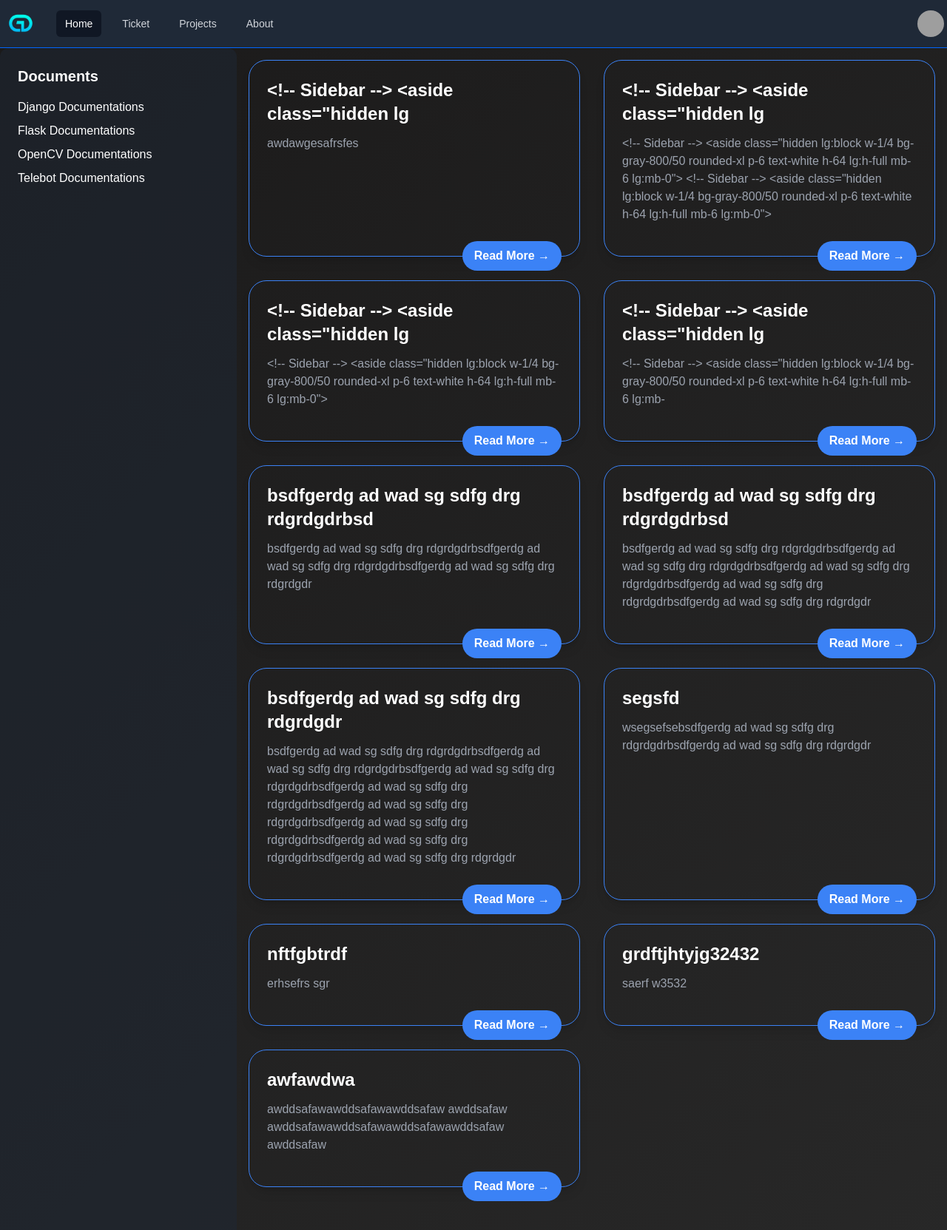
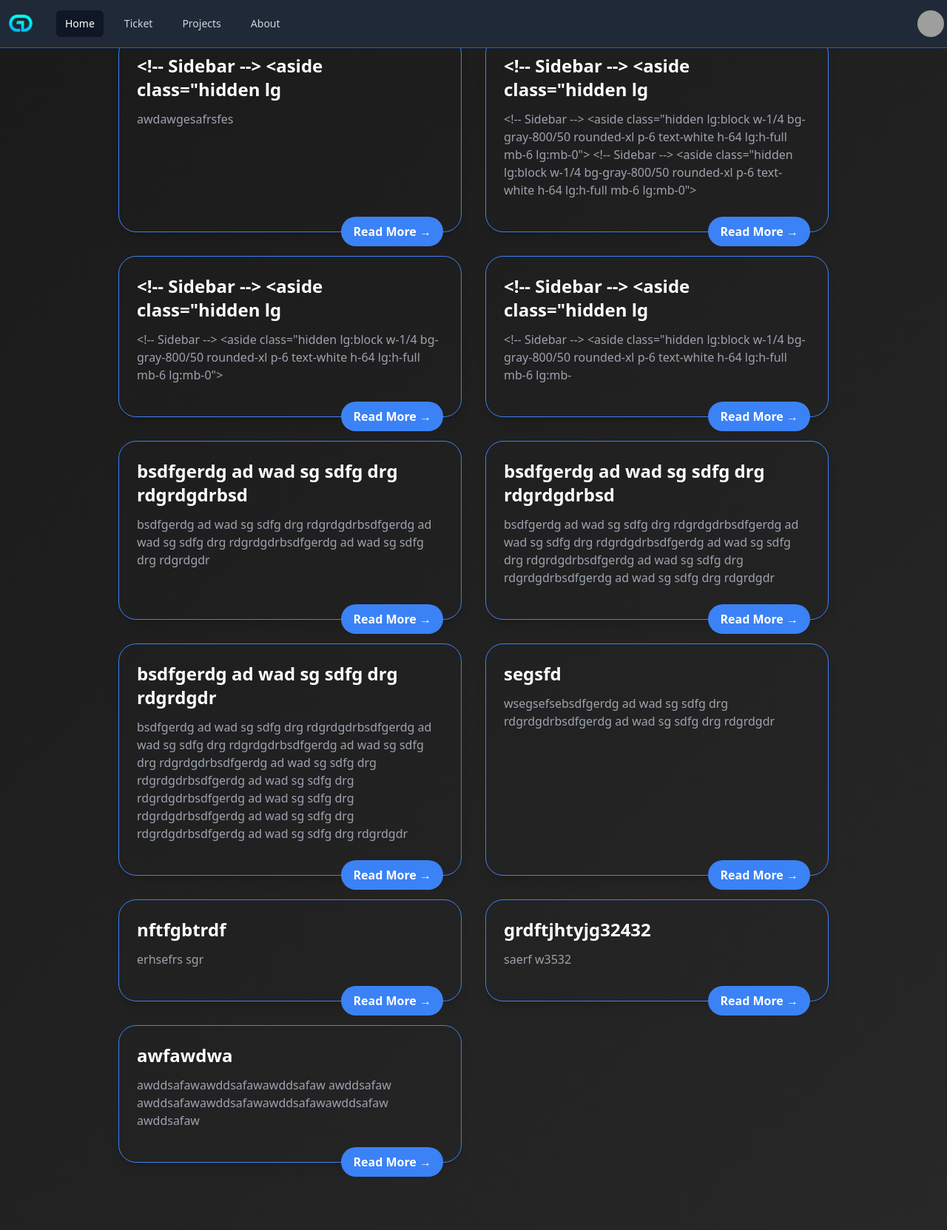
Before and after one commit to forehrawe/GoldDevelopers-site, a Django app: page / in a window 1280 px wide. Shown: the top 1663 px of the page at 74% size. Run offline with Django 5.2, Linux system fonts and the light colour scheme; data comes from the database, SQL or seed files in the repository; both versions use the stored data as it was before the commit; parts of the project's set-up code (start-up, migrations or seed data) failed here and were passed over; some libraries are stand-ins or nearby versions; grey boxes are pictures that could not be loaded.

Commit message:
init10-stable

```diff
--- a/BaseTemplates/Navbar.html
+++ b/BaseTemplates/Navbar.html
@@ -1,6 +1,6 @@
 {% load static %}
 
-<nav class="bg-gray-800 relative border-b-[1px] border-b-[rgb(0,102,255)] select-none z-50">
+<nav class="bg-gray-800 fixed w-full border-b-[1px] border-b-[rgb(0,102,255)] select-none z-50">
   <div class="max-w-7xl mx-auto px-2 sm:px-6 lg:px-1">
     <div class="relative flex h-16 items-center justify-between">
 
--- a/Homepage/templates/home.html
+++ b/Homepage/templates/home.html
@@ -3,63 +3,54 @@
 
 {% block title %}Homepage{% endblock title %}
 {% block head %}{% include "Navbar.html" %}{% endblock head %}
+{% block body %}
+<div class="max-w-5xl mx-auto py-12 px-4 sm:px-6 lg:px-8">
 
-{% block body %}
-<div class="flex flex-col lg:flex-row h-screen">
-
-  <!-- Sidebar -->
-  <!-- Sidebar -->
-<aside class="hidden lg:block w-1/4 bg-gray-800/50 rounded-xl p-6 text-white h-64 lg:h-full mb-6 lg:mb-0">
-
-    <h2 class="font-bold text-xl mb-4">Documents</h2>
-    <ul>
-      <li class="mb-2"><a href="#" class="hover:underline">Django Documentations</a></li>
-      <li class="mb-2"><a href="#" class="hover:underline">Flask Documentations</a></li>
-      <li class="mb-2"><a href="#" class="hover:underline">OpenCV Documentations</a></li>
-      <li class="mb-2"><a href="#" class="hover:underline">Telebot Documentations</a></li>
-    </ul>
-  </aside>
-
-  <!-- Main Content -->
-  <main class="w-full lg:w-3/4 p-4 overflow-y-auto pb-32">
   {% if posts %}
-      <div id="PostDiv" class="grid md:grid-cols-2 gap-8">
+    <div id="PostDiv" class="grid md:grid-cols-2 gap-8 ">
       {% for post in posts %}
         <div class="relative border border-blue-500 bg-gradient-to-br from-white-100 to-gray-50 rounded-3xl shadow-lg p-6 flex flex-col hover:-translate-y-[0.7px] duration-300">
         <h2 class="text-2xl font-bold mb-3 text-white">{{ post.Title }}</h2>
-            <p class="text-gray-400 mb-5">{{ post.Summary|default:"No summary available." }}</p>
+        <p class="text-gray-400 mb-5 font-">{{ post.Summary|default:"No summary available." }}</p>
         <a href="post/{{ post.id }}"
           class="absolute right-6 bottom-[0.08px] translate-y-1/2 text-white bg-blue-500 hover:bg-blue-600 font-semibold py-2 px-4 rounded-full transition-colors duration-200">
           Read More →
         </a>
         </div>
+
       {% endfor %}
     </div>
   {% else %}
     <p class="text-center text-gray-500 text-lg">No posts available at the moment.</p>
   {% endif %}
-  </main>
+</div>
 
-</div>
 {% endblock body %}
+{% block style %}
 
-{% block style %}
 body, html {
+  background: linear-gradient(135deg, #1b1a1a 0%, #282828ff 100%);
+  background-repeat: no-repeat;
+  overflow-y: auto;
   height: 100%;
-  margin: 0;
-  font-family: "Vazirmatn", sans-serif;
-  background: linear-gradient(135deg, #1b1a1a 0%, #282828ff 100%);
-  overflow: hidden;
-  user-select: none;
+  user-select: none;  /* انتخاب متن غیر فعال */
   -webkit-user-drag: none;
 }
 
+@font-face {
+    font-family: 'Vazirmatn-thin';
+    src: url("{% static 'fonts/Vazirmatn-thin.woff2' %}") format('woff2'),
+         url("{% static 'fonts/Vazirmatn-thin.ttf' %}") format('truetype');
+    font-weight: normal;
+    font-style: normal;
+}
+
 {% endblock style %}
-
 {% block script %}
 document.querySelectorAll('#PostDiv').forEach(link => {
         link.addEventListener('dragstart', (event) => {
             event.preventDefault();
         });
     });
+
 {% endblock script %}
```
Also changed, not shown: Ticket/migrations/0001_initial.py, Ticket/migrations/0002_alter_tickets_time.py, Ticket/migrations/0002_tickets_time.py (deleted), Ticket/migrations/0004_alter_tickets_time.py (deleted), Ticket/migrations/0005_alter_tickets_time.py (deleted), db.sqlite3. Lines whose indentation alone changed are shown as unchanged.
